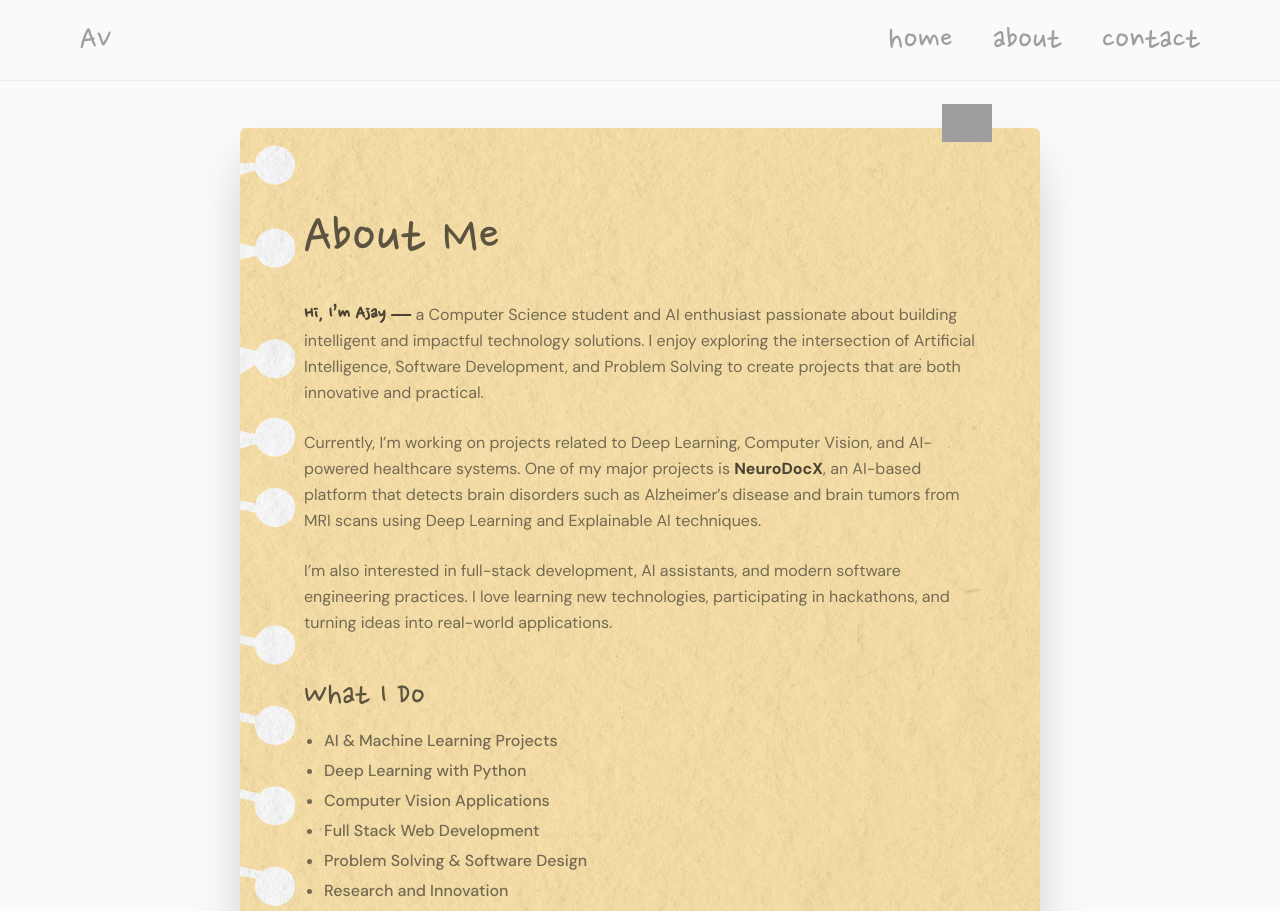
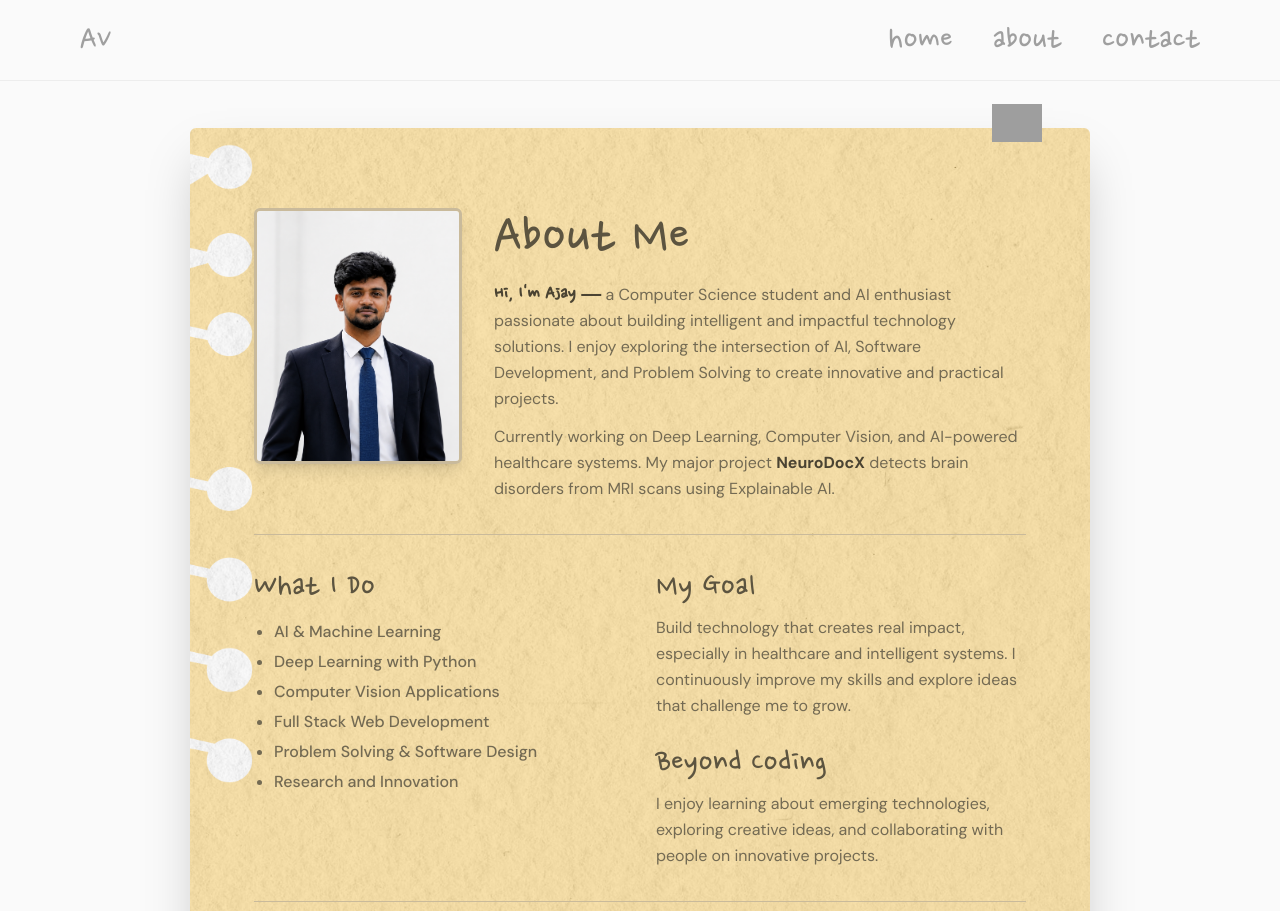
Before and after one commit to aj4iiiii/myportfolio, a Next.js app: page /about in a window 1280 px wide. Shown: the top 911 px of the page. Built offline with nearby package versions, Linux system fonts and the light colour scheme; grey boxes are pictures that could not be loaded.

Commit message:
Redesign About page with profile photo and clean layout

```diff
--- a/src/app/about/page.tsx
+++ b/src/app/about/page.tsx
@@ -3,58 +3,97 @@ import React from 'react';
 
 const page = () => {
   return (
-    <div className='flex font-family-dm-sans w-full min-h-screen justify-center items-center px-4 py-32'>
-      <div className="relative w-full bg-[url('/yellowabout.png')] px-8 py-16 lg:px-16 lg:py-20 bg-center max-w-[800px] bg-cover shadow-2xl mx-auto rounded-md">
+    <div className='flex font-family-dm-sans w-full min-h-screen justify-center items-start px-4 py-24 lg:py-32'>
+      <div className="relative w-full bg-[url('/yellowabout.png')] bg-cover bg-center shadow-2xl mx-auto rounded-md max-w-[900px]">
+
+        {/* Hanger decoration */}
         <Image
-          src={
-            'https://framerusercontent.com/images/1DAU2T6QMpS5HJsmIxgZEXBLPJ8.svg'
-          }
+          src='https://framerusercontent.com/images/1DAU2T6QMpS5HJsmIxgZEXBLPJ8.svg'
           alt='hanger'
           className='absolute -top-6 max-w-[50px] right-12 z-10'
           width={100}
           height={100}
         />
 
-        <h1 className='font-display text-5xl lg:text-6xl mb-8 text-[#5c5440]'>About Me</h1>
+        <div className='px-8 py-14 lg:px-16 lg:py-20'>
 
-        <div className='space-y-6 text-[15px] lg:text-[16px] leading-relaxed text-[#736a53]'>
-          <p>
-            <span className='font-bold text-[#4a4332] text-xl font-display'>Hi, I’m Ajay —</span> a Computer Science student and AI enthusiast passionate about building intelligent and impactful technology solutions. I enjoy exploring the intersection of Artificial Intelligence, Software Development, and Problem Solving to create projects that are both innovative and practical.
+          {/* Top section: photo + intro side by side */}
+          <div className='flex flex-col sm:flex-row gap-8 items-start mb-8'>
+
+            {/* Profile photo */}
+            <div className='shrink-0 mx-auto sm:mx-0'>
+              <div className='w-36 h-44 sm:w-44 sm:h-52 lg:w-52 lg:h-64 rounded-md overflow-hidden shadow-lg border-[3px] border-[#c9ba9b]'>
+                <Image
+                  src='/cwhite.png'
+                  alt='Ajay V'
+                  width={400}
+                  height={700}
+                  className='w-full h-full object-cover object-top'
+                />
+              </div>
+            </div>
+
+            {/* Name + intro text */}
+            <div className='flex flex-col justify-start'>
+              <h1 className='font-display text-5xl lg:text-6xl mb-3 text-[#5c5440]'>About Me</h1>
+              <p className='text-[15px] lg:text-[16px] leading-relaxed text-[#736a53]'>
+                <span className='font-bold text-[#4a4332] text-xl font-display'>Hi, I&apos;m Ajay —</span>{' '}
+                a Computer Science student and AI enthusiast passionate about building intelligent and impactful
+                technology solutions. I enjoy exploring the intersection of AI, Software Development, and
+                Problem Solving to create innovative and practical projects.
               </p>
+              <p className='text-[15px] lg:text-[16px] leading-relaxed text-[#736a53] mt-3'>
+                Currently working on Deep Learning, Computer Vision, and AI-powered healthcare systems.
+                My major project <strong className='text-[#4a4332]'>NeuroDocX</strong> detects brain disorders
+                from MRI scans using Explainable AI.
+              </p>
+            </div>
+          </div>
 
-          <p>
-            Currently, I’m working on projects related to Deep Learning, Computer Vision, and AI-powered healthcare systems. One of my major projects is <strong className='text-[#4a4332]'>NeuroDocX</strong>, an AI-based platform that detects brain disorders such as Alzheimer’s disease and brain tumors from MRI scans using Deep Learning and Explainable AI techniques.
-          </p>
+          {/* Divider */}
+          <div className='w-full h-[1px] bg-[#c9ba9b] mb-8' />
 
-          <p>
-            I’m also interested in full-stack development, AI assistants, and modern software engineering practices. I love learning new technologies, participating in hackathons, and turning ideas into real-world applications.
-          </p>
+          {/* Details grid */}
+          <div className='grid grid-cols-1 sm:grid-cols-2 gap-8 text-[15px] lg:text-[16px] leading-relaxed text-[#736a53]'>
 
-          <div className='pt-4'>
-            <h2 className='font-display text-4xl mb-3 text-[#5c5440]'>What I Do</h2>
-            <ul className='list-disc pl-5 space-y-1 font-medium'>
-              <li>AI & Machine Learning Projects</li>
+            <div>
+              <h2 className='font-display text-3xl lg:text-4xl mb-3 text-[#5c5440]'>What I Do</h2>
+              <ul className='space-y-1 font-medium list-disc pl-5'>
+                <li>AI &amp; Machine Learning</li>
                 <li>Deep Learning with Python</li>
                 <li>Computer Vision Applications</li>
                 <li>Full Stack Web Development</li>
-              <li>Problem Solving & Software Design</li>
+                <li>Problem Solving &amp; Software Design</li>
                 <li>Research and Innovation</li>
               </ul>
             </div>
 
-          <div className='pt-4 text-[#736a53]'>
-            <h2 className='font-display text-4xl mb-3 text-[#5c5440]'>My Goal</h2>
+            <div className='flex flex-col gap-6'>
+              <div>
+                <h2 className='font-display text-3xl lg:text-4xl mb-2 text-[#5c5440]'>My Goal</h2>
                 <p>
-              My goal is to build technology that can create real impact, especially in healthcare and intelligent systems. I continuously work on improving my technical skills and exploring new ideas that challenge me to grow as a developer.
+                  Build technology that creates real impact, especially in healthcare and intelligent systems.
+                  I continuously improve my skills and explore ideas that challenge me to grow.
                 </p>
               </div>
-
-          <div className='pt-4 pb-6'>
-            <h2 className='font-display text-4xl mb-3 text-[#5c5440]'>Beyond Coding</h2>
+              <div>
+                <h2 className='font-display text-3xl lg:text-4xl mb-2 text-[#5c5440]'>Beyond Coding</h2>
                 <p>
-              Apart from coding, I enjoy learning about emerging technologies, exploring creative ideas, and collaborating with people on innovative projects.
+                  I enjoy learning about emerging technologies, exploring creative ideas, and collaborating
+                  with people on innovative projects.
                 </p>
               </div>
+            </div>
+          </div>
+
+          {/* Divider */}
+          <div className='w-full h-[1px] bg-[#c9ba9b] mt-8 mb-5' />
+
+          {/* Bottom quote */}
+          <p className='font-display text-xl text-[#5c5440] italic text-center'>
+            &quot;Building ideas, one line at a time.&quot;
+          </p>
+
         </div>
       </div>
     </div>
```
Also changed, not shown: public/coat.png (added), public/cwhite.png (added). Lines whose indentation alone changed are shown as unchanged.
